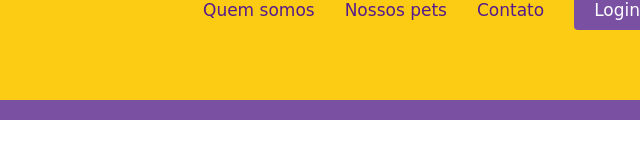
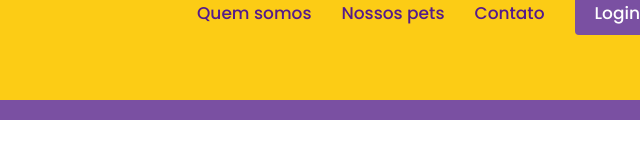
Before and after one commit to Luc3570/Lab_test, a plain HTML site: page Segundo_Período/Desenv web/Projeto_site_petShop/index.html in a window 1280 px wide. Shown: the full height of the page, 640-1280 px from the left. Drawn offline with Linux system fonts and the light colour scheme.

Commit message:
Update style.css

```diff
--- a/Segundo_Período/Desenv web/Projeto_site_petShop/css/style.css
+++ b/Segundo_Período/Desenv web/Projeto_site_petShop/css/style.css
@@ -13,7 +13,7 @@ header{
     height: 100px;
     border-bottom: solid 20px #7a50a2;
     background-color: #fccc15;
-    font-family: 'Brush Script MT', cursive;
+    font-family: "Poppins";
     font-size: 17px;
 }
 
```
